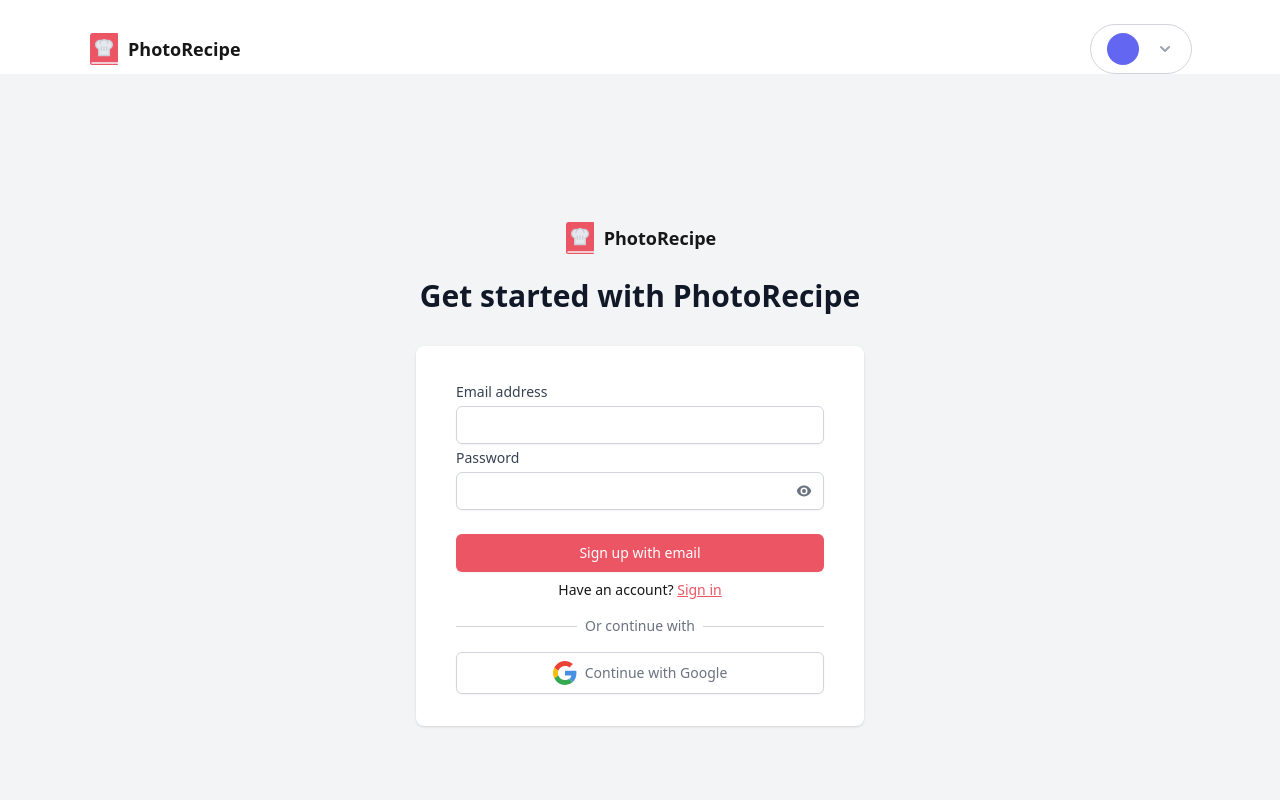
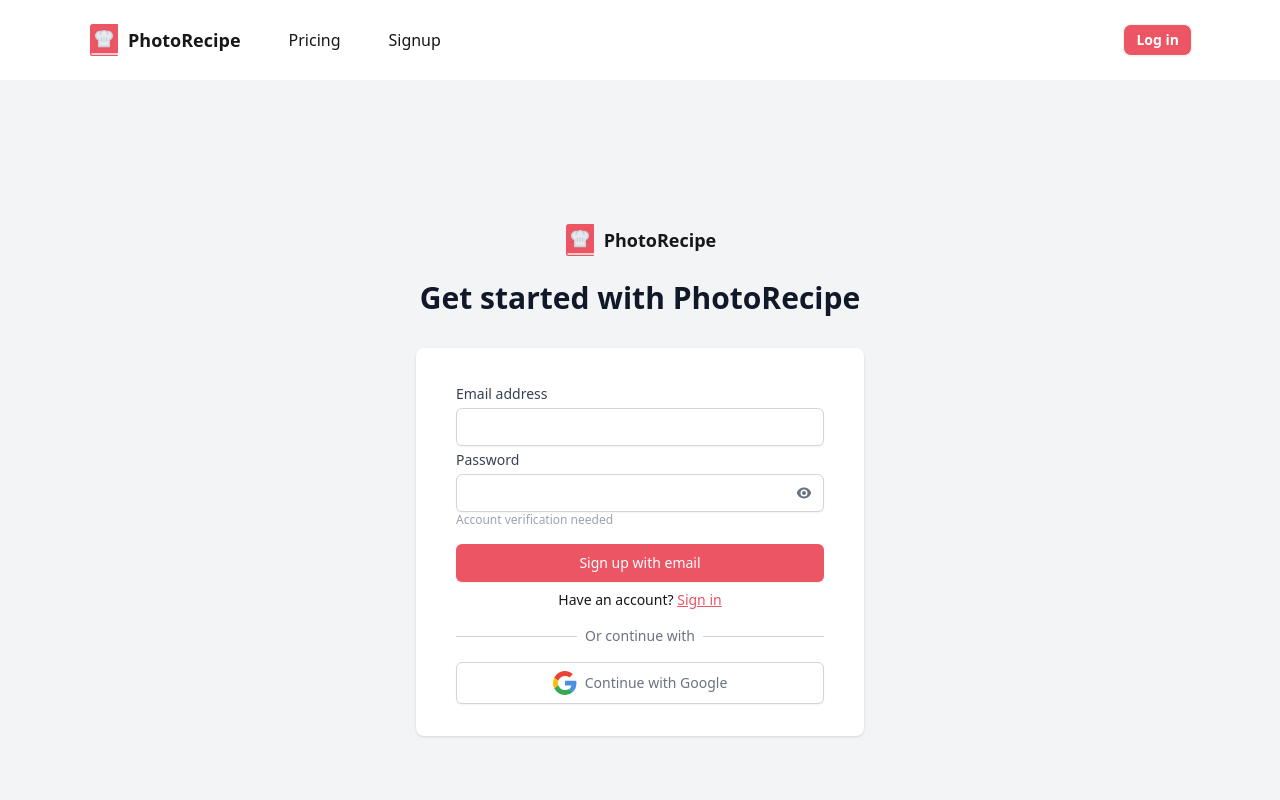
Before and after one commit to shellyear/photorecipe, a Next.js app: page /auth/signup in a window 1280 px wide. Shown: the top 800 px of the page. Built offline with nearby package versions, Linux system fonts and the light colour scheme; no server answers.

Commit message:
[chore] define non/protected routes, middleware logic

```diff
--- a/src/app/auth/signup/page.tsx
+++ b/src/app/auth/signup/page.tsx
@@ -105,7 +105,7 @@
           </div>
         )}
         <div className="bg-white py-8 px-4 shadow sm:rounded-lg sm:px-10">
-          <form className="space-y-6" onSubmit={handleRegister}>
+          <form className="space-y-4" onSubmit={handleRegister}>
             <div>
               <label
                 htmlFor="email"
@@ -160,6 +160,7 @@
                   )}
                 </span>
               </div>
+              <div className="text-xs text-gray-400">Account verification needed</div>
             </div>
 
             <div>
--- a/src/components/layout/Header.tsx
+++ b/src/components/layout/Header.tsx
@@ -4,9 +4,9 @@
 import Logo from "../Logo";
 import Link from "next/link";
 import SignInButton from "../buttons/SigninButton";
-import { config } from "@/middleware";
 import { usePathname } from "next/navigation";
 import ProfileButton from "../buttons/ProfileButton";
+import { NON_PROTECTED_ROUTES } from "@/constants/routes";
 
 const UnauthorizedUserLayout = () => (
   <div className="flex justify-between pb-6">
@@ -34,15 +34,15 @@
 const Header = () => {
   const pathname = usePathname();
 
-  const isProtectedRoute = config.matcher.includes(pathname);
+  const isNonProtectedRoute = NON_PROTECTED_ROUTES.includes(pathname);
 
   return (
     <header>
       <Container>
-        {isProtectedRoute ? (
+        {isNonProtectedRoute ? (
+          <UnauthorizedUserLayout />
+        ) : (
           <AuthorizedUserLayout />
-        ) : (
-          <UnauthorizedUserLayout />
         )}
       </Container>
     </header>
--- /dev/null
+++ b/src/constants/routes.ts
@@ -0,0 +1,2 @@
+export const NON_PROTECTED_ROUTES = ["/auth/signin", "/auth/signup", "/"];
+export const PROTECTED_ROUTES = ["/dashboard"];
--- a/src/context/UserContext.tsx
+++ b/src/context/UserContext.tsx
@@ -1,5 +1,4 @@
 "use client";
-import { config } from "@/middleware";
 import API from "@/utils/api";
 import { usePathname } from "next/navigation";
 import { User } from "@/types/user";
@@ -10,6 +9,7 @@
   ReactNode,
   useEffect,
 } from "react";
+import { PROTECTED_ROUTES } from "@/constants/routes";
 
 interface UserContextProps {
   user: User | null;
@@ -22,7 +22,7 @@
   const [user, setUser] = useState<User | null>(null);
 
   useEffect(() => {
-    if (config.matcher.includes(pathname)) {
+    if (PROTECTED_ROUTES.includes(pathname)) {
       try {
         const fetchData = async () => {
           const data = await API.user.getUserProfile();
--- a/src/middleware.ts
+++ b/src/middleware.ts
@@ -1,22 +1,18 @@
 import { NextRequest, NextResponse } from "next/server";
 import Config from "./utils/config";
 import { jwtVerify } from "jose";
-import { COOKIE_AUTH } from "./types/constants";
+import { COOKIE_AUTH } from "./constants/cookie";
 
 export async function middleware(request: NextRequest) {
   const token = request.cookies.get(COOKIE_AUTH)?.value;
   const pathname = request.nextUrl.pathname;
+  const isAuthPage =
+    pathname.startsWith("/auth/signin") || pathname.startsWith("/auth/signup");
 
-  if (!token) {
-    return NextResponse.redirect(new URL("/auth/signin", request.url));
-  }
-
+  if (token) {
     try {
       await jwtVerify(token, new TextEncoder().encode(Config.JWT_SECRET));
-    if (
-      pathname.startsWith("/auth/signin") ||
-      pathname.startsWith("/auth/signup")
-    ) {
+      if (isAuthPage) {
         /* prevent user from accessing auth pages after logging in */
         return NextResponse.redirect(new URL("/dashboard", request.url));
       }
@@ -27,6 +23,13 @@
     }
   }
 
+  if (!token && isAuthPage) return NextResponse.next();
+
+  if (!token) {
+    return NextResponse.redirect(new URL("/auth/signin", request.url));
+  }
+}
+
 // on which routes the middleware is run
 export const config = {
   matcher: ["/auth/signin", "/auth/signup", "/dashboard"],
```
Also changed, not shown: src/constants/cookie.ts (renamed from src/types/constants.ts). Lines whose indentation alone changed are shown as unchanged.
